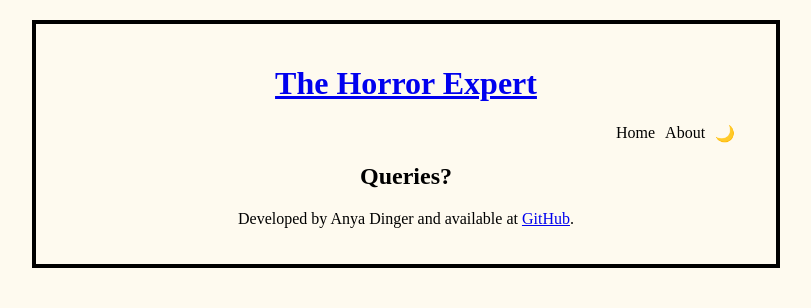
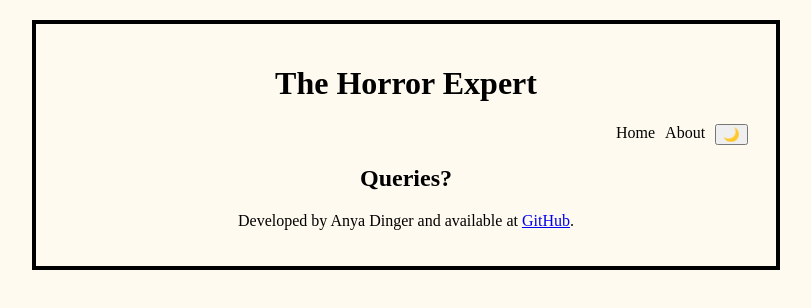
Before and after one commit to MorningStarBlade/PersonalProject-SQC2023, a website: page public/about.html in a window 1280 px wide. Shown: the whole page, without its empty margins (234-1045 px from the left). Drawn offline with Linux system fonts and the light colour scheme.

Commit message:
Update about.html

```diff
--- a/public/about.html
+++ b/public/about.html
@@ -1,7 +1,7 @@
 <!DOCTYPE html>
 <html lang="en">
 <head>
-  <title>About • A Look at Go</title>
+  <title>About • The Horror Expert</title>
   <meta charset="UTF-8">
   <meta name="viewport" content="width=device-width, initial-scale=1.0">
   <link rel="stylesheet" type="text/css" href="/site.css">
@@ -9,12 +9,12 @@
 <body>
   <main>
     <header>
-      <h1><a href="/">The Horror Expert</a></h1>
+      <h1>The Horror Expert</h1>
       <nav>
         <ul>
           <li><a href="/index.html">Home</a></li>
           <li><a href="/about.html">About</a></li>
-          <li><a id="style-toggle" href="#">🌙</a></li>
+          <li><button>🌙</button></li>
         </ul>
       </nav>
     </header>
```
